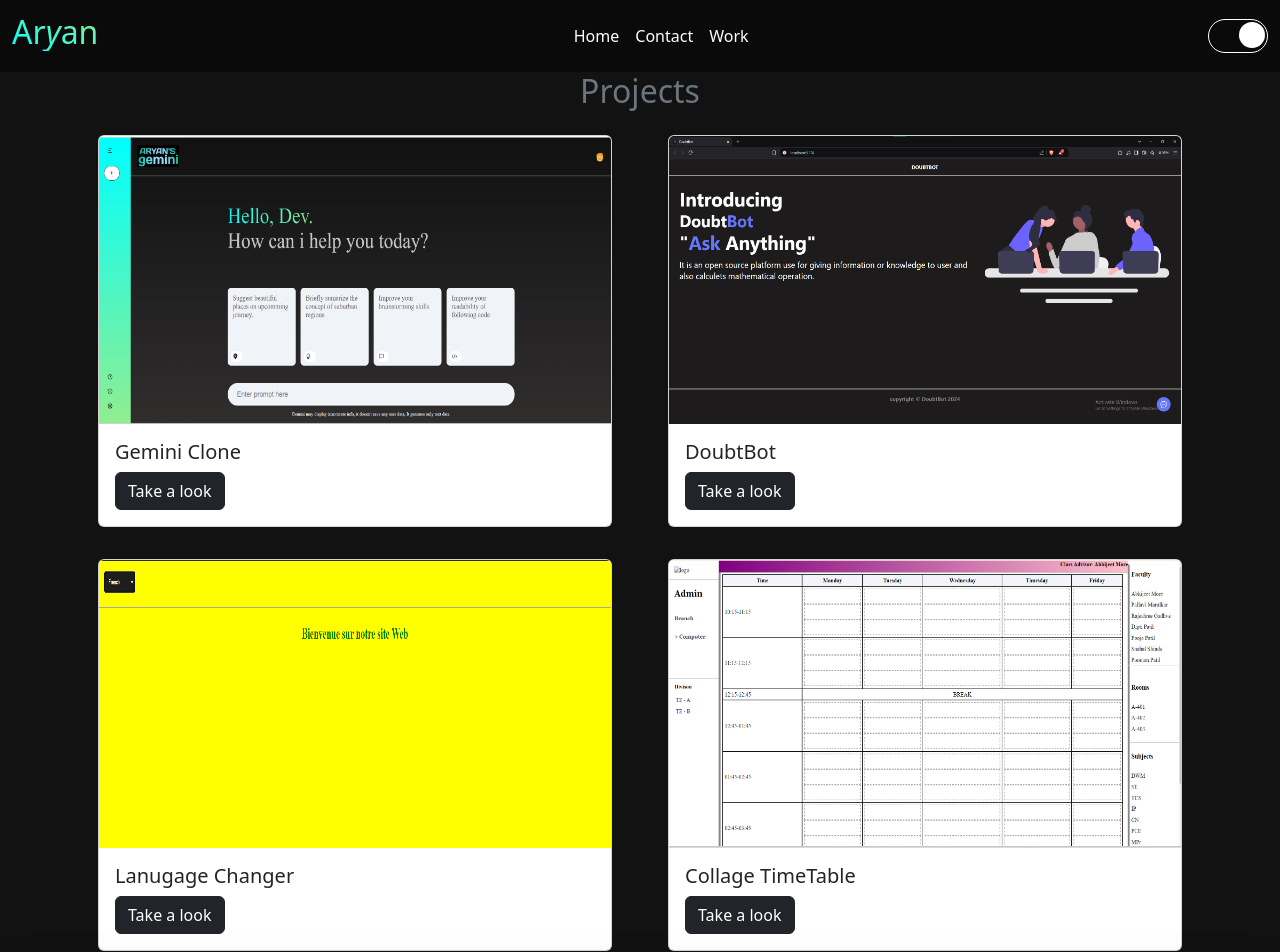
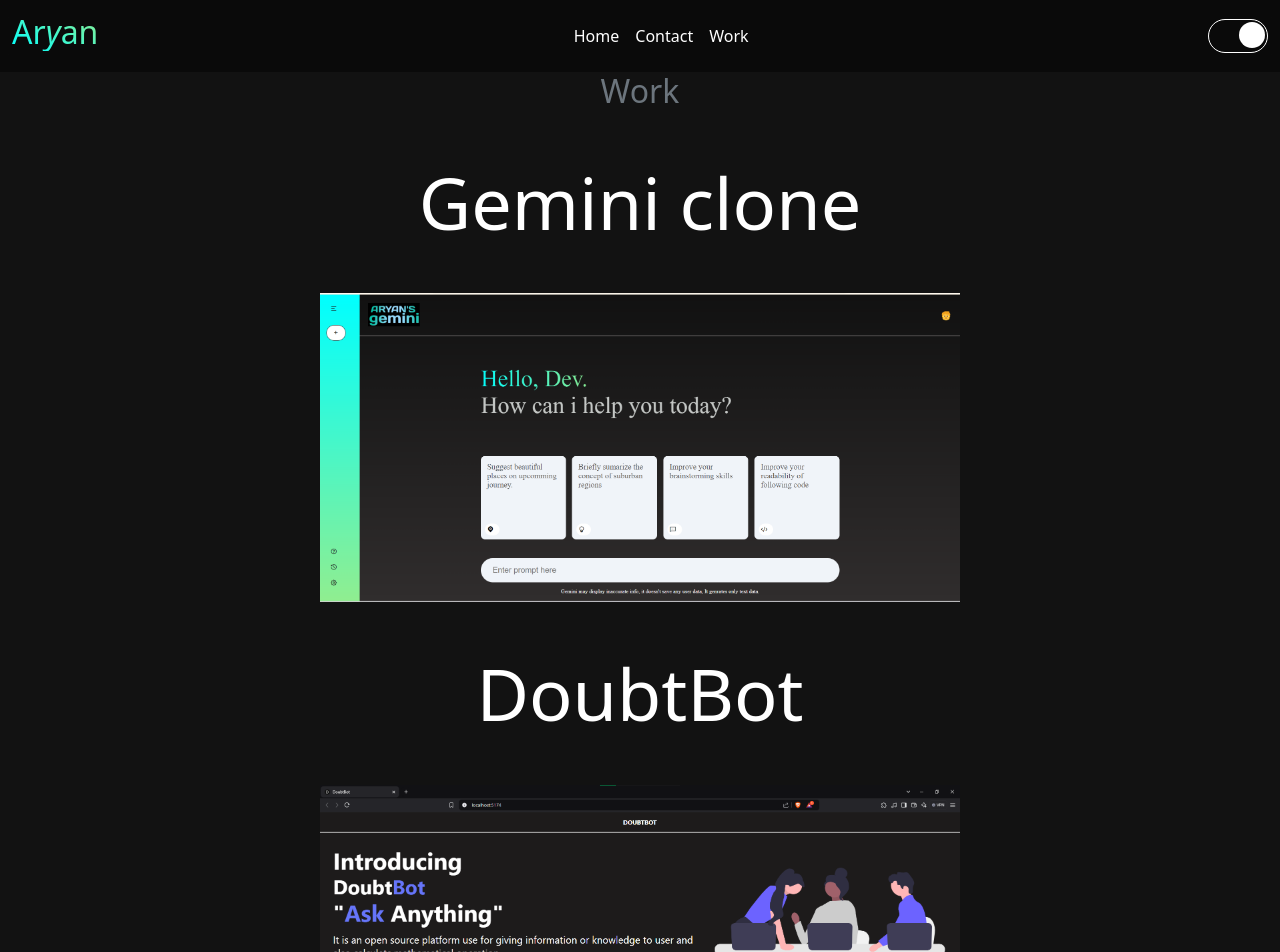
Before and after one commit to AryanBagayatkar/Aryans-Potfolio, a React (Vite) app: page /project in a window 1280 px wide. Shown: the top 952 px of the page. Built offline with nearby package versions, Linux system fonts and the light colour scheme.

Commit message:
Update Project.jsx

```diff
--- a/src/components/Project.jsx
+++ b/src/components/Project.jsx
@@ -5,68 +5,27 @@
 import image1 from '../assets/image/img1.png'
 import image2 from '../assets/image/img2.png'
 import image3 from '../assets/image/img3.png'
-import image4 from '../assets/image/img4.png'
+
 
 const Project = () => {
-  useGSAP(()=>{
-
-    gsap.from(".pnm",{
-      ease: "bounce.out",
-      duration: 1.5,
-      scale: 0.5,
-      stagger: 0.2,
-    })
-
-  })
   return (
     <div>
       <section id='projects'>
-        <h2 className='text-center text-secondary'>Projects</h2>
-        <div className="container d-flex ">
-        <div className="row justify-content-center ">
-          <div className=" col-sm-6 col-12 ">
-            <div className="card m-3 pnm" style={{width: '18rem;'}}>
-            <img className="card-img-top" src={image1} alt="Card image cap"/>
-            <div className="card-body">
-              <h5 className="card-title">Gemini Clone</h5>
-
-              <Link className='btn btn-dark' to="/project1">Take a look</Link>
-              </div>
-            </div>
-          </div>
-          <div className=" col-sm-6 col-12">
-            <div className="card m-3 pnm" style={{width: '18rem;'}}>
-            <img className="card-img-top" src={image2} alt="Card image cap"/>
-            <div className="card-body">
-              <h5 className="card-title">DoubtBot</h5>
-
-              <Link className='btn btn-dark' to="/project2">Take a look</Link>
-              </div>
-            </div>
-          </div>
-          <div className=" col-sm-6 col-12">
-            <div className="card m-3 pnm" style={{width: '18rem;'}}>
-            <img className="card-img-top" src={image3} alt="Card image cap"/>
-            <div className="card-body">
-              <h5 className="card-title">Lanugage Changer</h5>
-
-              <Link className='btn btn-dark' to="/project3">Take a look</Link>
-              </div>
-            </div>
-          </div>
-          <div className=" col-sm-6 col-12">
-            <div className="card m-3 pnm" style={{width: '18rem;'}}>
-            <img className="card-img-top" src={image4} alt="Card image cap"/>
-            <div className="card-body">
-              <h5 className="card-title">Collage TimeTable</h5>
-
-              <Link className='btn btn-dark' to="/project4">Take a look</Link>
-              </div>
-            </div>
-          </div>
-
-        </div>
-        </div>
+        <h2 className='text-center text-secondary'>Work</h2>
+        <div className="text-center my-5 ">
+     <div className="lg-my-5">
+        <Link to="/project1"><h2 className="my-5 display-2 font-weight-bold">Gemini clone</h2></Link>
+        <Link to="/project1"><img className='w-50 h-50' src={image1} alt="" /></Link>
+      </div>
+      <div className="my-5">
+        <Link to="/project2"><h2 className="my-5 display-2 font-weight-bold">DoubtBot</h2></Link>
+        <Link to="/project2"><img className='img-fluid w-50 h-50' src={image2} alt="" /></Link>
+      </div>
+      <div className="my-5">
+        <Link to="/project3"><h2 className="my-5 display-2 font-weight-bold">Universal Language Converter</h2></Link>
+        <Link to="/project3"><img className='img-fluid w-50 h-50' src={image3} alt="" /></Link>
+      </div>
+    </div>
       </section>
     </div>
   );
```
